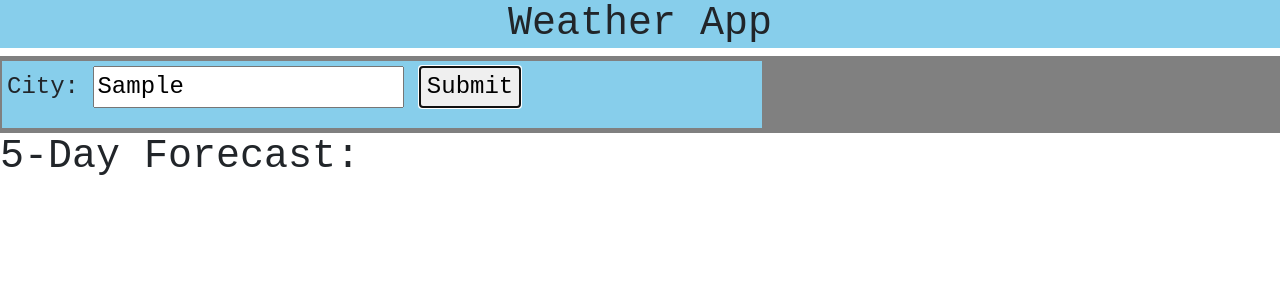
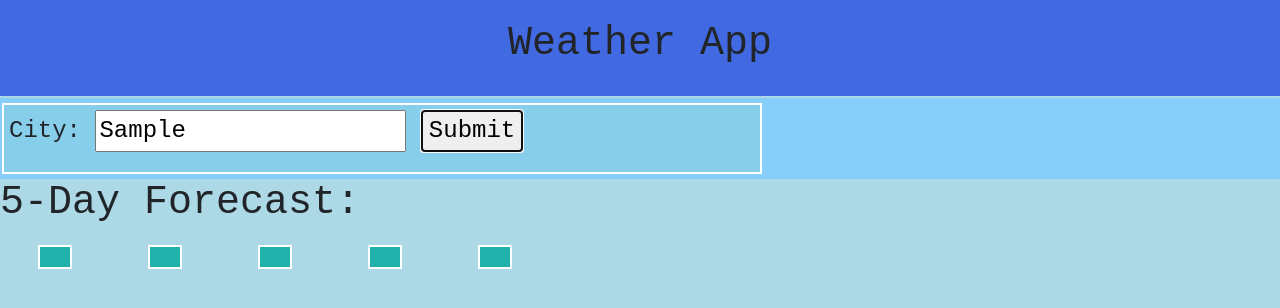
Before and after one commit to CoryFay/weather-app, a plain HTML site: page index.html in a window 1280 px wide. Both pictures are taken after typing "Sample" into the empty fields and a click on the button "Submit". Drawn offline with nearby package versions, Linux system fonts and the light colour scheme; no server answers.

Commit message:
add styling

```diff
--- a/index.html
+++ b/index.html
@@ -5,7 +5,8 @@
     <meta charset="UTF-8">
     <meta name="viewport" content="width=device-width, initial-scale=1.0">
     <title>Weather App</title>
-    <link rel="stylesheet" href="https://cdn.jsdelivr.net/npm/bootstrap@4.5.3/dist/css/bootstrap.min.css" integrity="sha384-TX8t27EcRE3e/ihU7zmQxVncDAy5uIKz4rEkgIXeMed4M0jlfIDPvg6uqKI2xXr2" crossorigin="anonymous">
+    <link rel="stylesheet" href="https://cdn.jsdelivr.net/npm/bootstrap@4.5.3/dist/css/bootstrap.min.css"
+        integrity="sha384-TX8t27EcRE3e/ihU7zmQxVncDAy5uIKz4rEkgIXeMed4M0jlfIDPvg6uqKI2xXr2" crossorigin="anonymous">
     <link rel="stylesheet" href="style.css">
 </head>
 
@@ -32,17 +33,15 @@
             </div>
         </div>
     </div>
-    <div id="container2">
-        <div class="row">
-            <div class="forecast column">
-                <h1>5-Day Forecast:</h1>
-                <div id="num0"></div>
-                <div id="num1"></div>
-                <div id="num2"></div>
-                <div id="num3"></div>
-                <div id="num4"></div>
-            </div>
-        </div>
+    <h1>5-Day Forecast:</h1>
+    <div class="row hide" id="forecast">
+        <!-- <div id="forecast" class="column"> -->
+            <div class="column" id="num0"></div>
+            <div class="column" id="num1"></div>
+            <div class="column" id="num2"></div>
+            <div class="column" id="num3"></div>
+            <div class="column" id="num4"></div>
+        <!-- </div> -->
     </div>
 
     <script src="https://code.jquery.com/jquery-3.5.1.min.js"
--- a/logic.js
+++ b/logic.js
@@ -34,7 +34,8 @@ $(document).ready(function () {
 
     $("button").on("click", function (event) {
         event.preventDefault();
-        $('.forecast').children('div').empty();
+        $('#forecast').children('div').empty();
+        $('#forecast').removeClass('hide');
         var city = $('#cityInput').val();
         var queryURL = 'https://api.openweathermap.org/data/2.5/weather?q=' + city + '&units=imperial&APPID=ed95b778408ac6d4e0bb101e786ed762';
         var fiveDayURL = 'https://api.openweathermap.org/data/2.5/forecast?q=' + city + '&units=imperial&APPID=ed95b778408ac6d4e0bb101e786ed762'
@@ -99,7 +100,7 @@ $(document).ready(function () {
                 var dateString = mm2 + "/" + dd2 + "/" + yyyy2;
                 // Fill the empty Divs with data from API
                 obj5Day = forecast;
-                selector.append('<h2>' + dateString + '</h2>');
+                selector.append('<h4>' + dateString + '</h4>');
                 imgForecast.attr('src', 'http://openweathermap.org/img/wn/' + obj5Day.list[3 + (i * 8)].weather[0].icon + '@2x.png')
                 selector.append(imgForecast);
                 selector.append('<p>Temp: ' + obj5Day.list[3 + (i * 8)].main.temp_max + '</p>');
--- a/style.css
+++ b/style.css
@@ -1,10 +1,12 @@
 body {
     font-family: monospace;
+    background-color: lightblue;
 }
 header {
     width: 100%;
+    padding: 20px;
     text-align: center;
-    background-color: skyblue;
+    background-color: royalblue;
     margin-bottom: 0px;
 }
 .cities {
@@ -14,15 +16,32 @@ header {
     width: 58%;
     font-size: 24px;
     background-color: skyblue;
+    border: solid 2px white;
 
-}
-.forecast{
-    margin-left: 15px;
 }
 .presentDay {
     font-size: 24px;
 }
 #container {
     margin-top: 2px;
-    background-color: gray;
+    background-color:lightskyblue;
 }
+#forecast {
+    margin-left: 0px;
+    text-align: center;
+}
+#num0 ,
+#num1 ,
+#num2 ,
+#num3 ,
+#num4 {
+    background-color: lightseagreen;
+    padding: 10px 15px 10px 15px;
+    margin: 10px 38px;
+    border: solid 2px white;
+}
+
+/* Hidden class feature for forecast divs */
+.hide {
+    display: none;
+}
```
